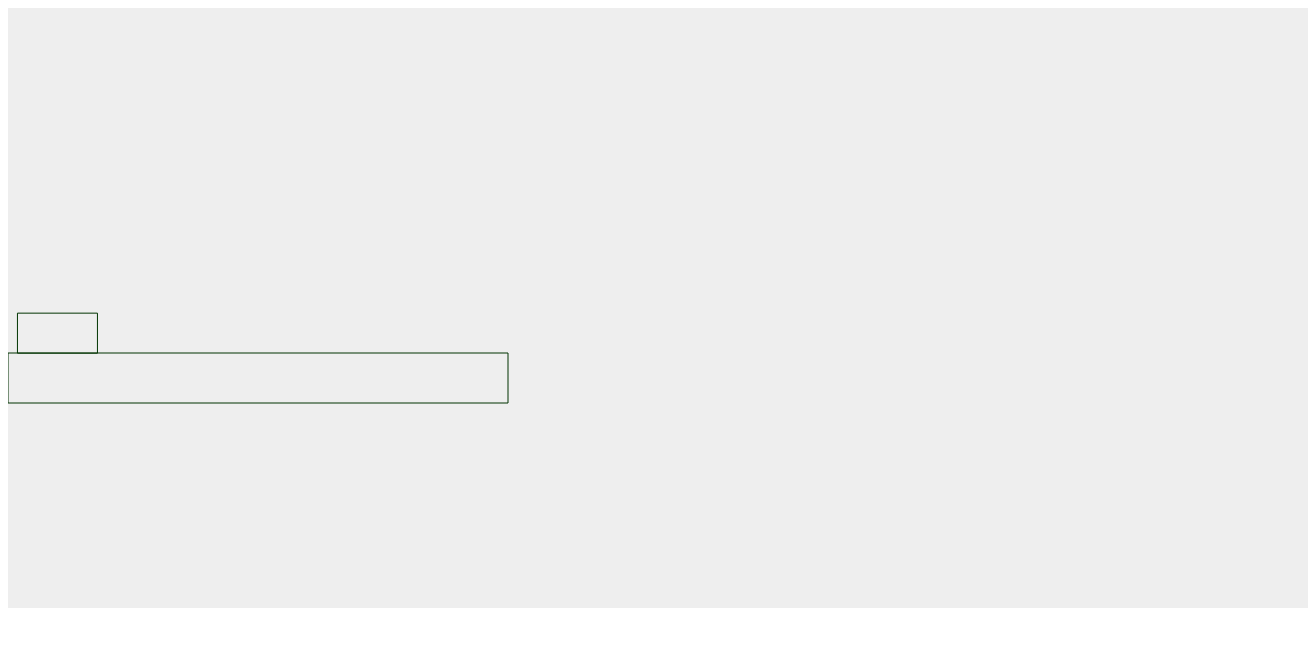
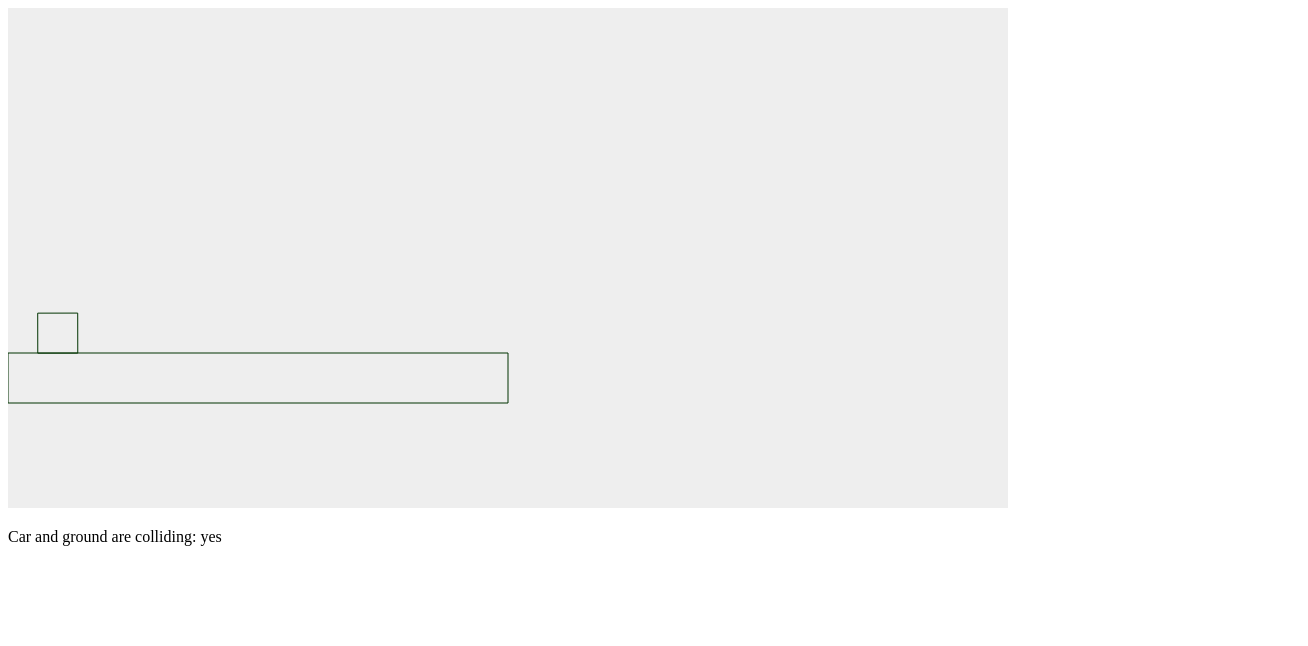
Before and after one commit to aaronistheman/Box2d-Web-Platformer-Prototyping, a plain HTML site: page index.html in a window 1280 px wide. Shown: the whole page, 1308 px wide, since content can reach past the window. Drawn offline with Linux system fonts and the light colour scheme.

Commit message:
The box can jump if it's touching the ground

```diff
--- a/index.html
+++ b/index.html
@@ -11,7 +11,8 @@
     </style>
 </head>
 <body>
-	<canvas id="game" width='1300' height='600' style=""></canvas>
+	<canvas id="game" width='1000' height='500' style=""></canvas>
+    <p>Car and ground are colliding: <span id="status"></span></p>
 
 	<!--=============================-->
 	<!-- Copy this part to your app. -->
--- a/js/prototyping.js
+++ b/js/prototyping.js
@@ -1,6 +1,9 @@
 "use strict";
 
 var game = {};
+game.box;
+game.boxAndGroundTouch = false;
+game.ground;
 
 var canvas;
 var ctx;
@@ -30,7 +33,7 @@ function createGround() {
     // box shape definition
     var groundSd = new b2BoxDef();
     groundSd.extents.Set(250, 25);
-    groundSd.restitution = 0.4;
+    groundSd.restitution = 0.0;
 
     // body definition with the given shape we just created.
     var groundBd = new b2BodyDef();
@@ -98,18 +101,35 @@ function step() {
     ctx.clearRect(0, 0, canvasWidth, canvasHeight);
     drawWorld(game.world, ctx);
     setTimeout(step, 10);
+    checkCollisions();
+}
+
+function checkCollisions() {
+    $("#status").html("no");
+    var boxAndGroundTouch = false;
+    for (var cn = game.world.GetContactList(); cn != null;
+        cn = cn.GetNext())
+    {
+        var body1 = cn.GetShape1().GetBody();
+        var body2 = cn.GetShape2().GetBody();
+        if ((body1 == game.box && body2 == game.ground) ||
+            (body2 == game.box && body1 == game.ground))
+            $("#status").html("yes");
+            boxAndGroundTouch = true;
+    }
+    game.boxAndGroundTouch = boxAndGroundTouch;
 }
 
 $(document).ready(function() {
     game.world = createWorld();
-    createGround();
+    game.ground = createGround();
 
     // create a box
     var boxSd = new b2BoxDef();
     boxSd.density = 1.0;
     boxSd.friction = 1.5;
-    boxSd.restitution = 0.4;
-    boxSd.extents.Set(40, 20);
+    boxSd.restitution = 0.0;
+    boxSd.extents.Set(20, 20);
 
     var boxBd = new b2BodyDef();
     boxBd.AddShape(boxSd);
@@ -127,26 +147,24 @@ $(document).ready(function() {
     // start advancing the step
     step();
 
-    var forceAmount = 10000000;
+    var sidewaysForceAmount = 1e7;
+    var jumpForceAmount = 3e7;
     $(document).keydown(function(e) {
         switch(e.keyCode) {
             case 37: // left arrow key
-                var force = new b2Vec2(-forceAmount, 0);
+                var force = new b2Vec2(-sidewaysForceAmount, 0);
                 game.box.ApplyForce(force,
                     game.box.GetCenterPosition());
                 break;
             case 38: // up arrow key
-                var force = new b2Vec2(0, -forceAmount);
-                game.box.ApplyForce(force,
-                    game.box.GetCenterPosition());
+                if (game.boxAndGroundTouch) {
+                    var force = new b2Vec2(0, -jumpForceAmount);
+                    game.box.ApplyForce(force,
+                        game.box.GetCenterPosition());
+                }
                 break;
             case 39: // right arrow key
-                var force = new b2Vec2(forceAmount, 0);
-                game.box.ApplyForce(force,
-                    game.box.GetCenterPosition());
-                break;
-            case 40: // down arrow key
-                var force = new b2Vec2(0, forceAmount);
+                var force = new b2Vec2(sidewaysForceAmount, 0);
                 game.box.ApplyForce(force,
                     game.box.GetCenterPosition());
                 break;
```
Also changed, not shown: todo-list.txt.
